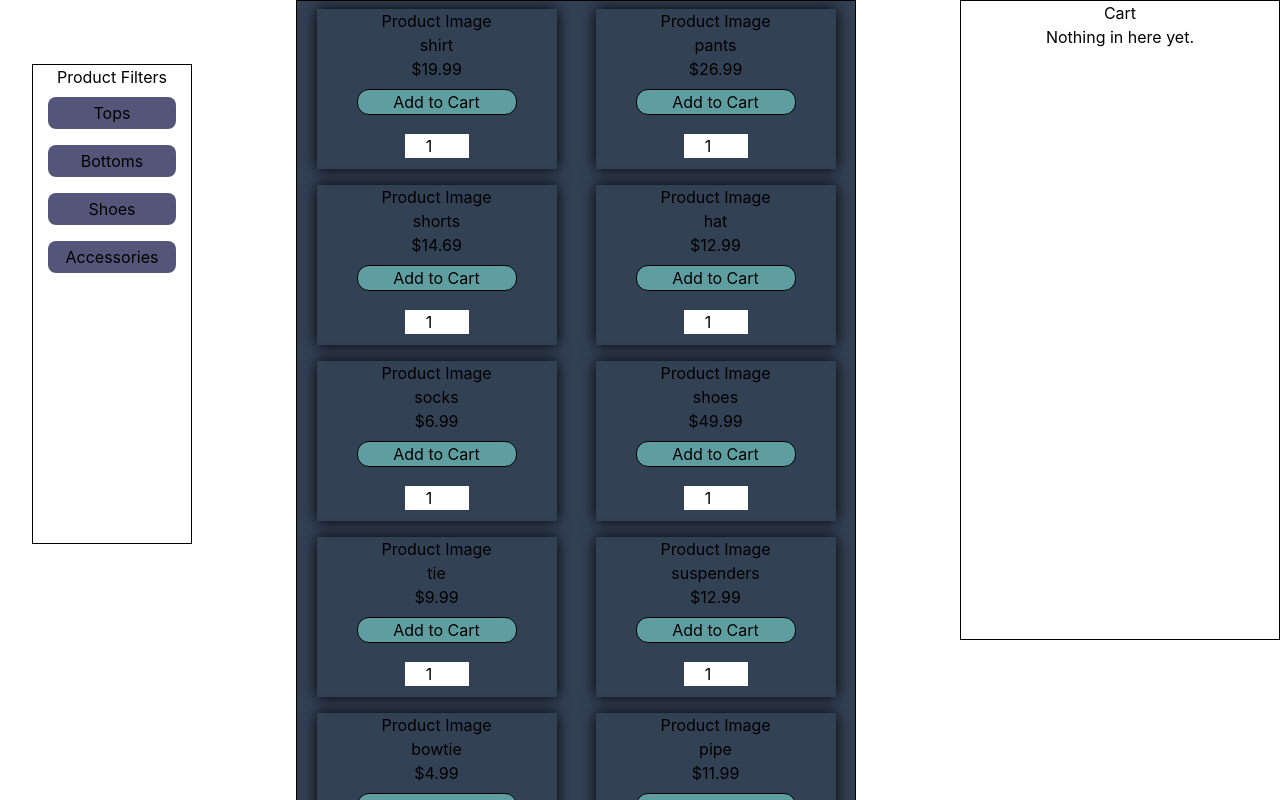
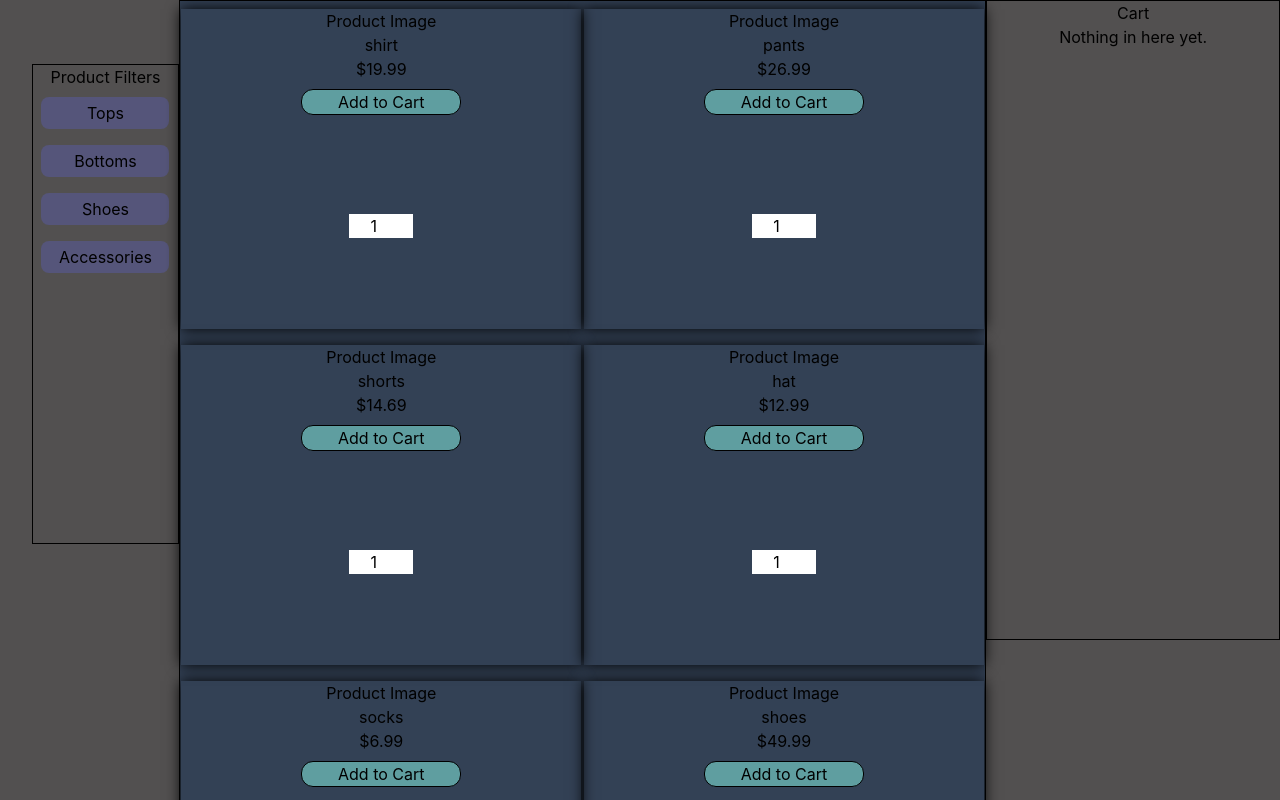
Before and after one commit to JustSteve2k/online-store, a React (Create React App) app: page / in a window 1280 px wide. Shown: the top 800 px of the page. Built offline with nearby package versions, Linux system fonts and the light colour scheme.

Commit message:
cleanup css

```diff
--- a/src/App.css
+++ b/src/App.css
@@ -2,48 +2,14 @@
   text-align: center;
   display: flex;
   flex-direction: row;
+  background-color: rgb(82, 80, 80);
 }
 
 .container {
-  width: 35rem;
+  width: 55rem;
   margin: 0 auto;
   border: 1px solid black;
   display: flex;
   flex-direction: row;
   flex-wrap: wrap;
 }
-
-.App-logo {
-  height: 40vmin;
-  pointer-events: none;
-}
-
-@media (prefers-reduced-motion: no-preference) {
-  .App-logo {
-    animation: App-logo-spin infinite 20s linear;
-  }
-}
-
-.App-header {
-  background-color: #282c34;
-  min-height: 100vh;
-  display: flex;
-  flex-direction: column;
-  align-items: center;
-  justify-content: center;
-  font-size: calc(10px + 2vmin);
-  color: white;
-}
-
-.App-link {
-  color: #61dafb;
-}
-
-@keyframes App-logo-spin {
-  from {
-    transform: rotate(0deg);
-  }
-  to {
-    transform: rotate(360deg);
-  }
-}
--- a/src/components/Product.css
+++ b/src/components/Product.css
@@ -1,11 +1,17 @@
 .product {
-  height: 10rem;
-  width: 15rem;
+  height: 20rem;
+  width: 25rem;
   box-shadow: 0px 0px 14px black;
   margin: 0.5rem auto;
   display: flex;
   flex-direction: column;
   justify-content: center;
+}
+
+.productImage {
+  height: 12rem;
+  border: 1px solid black;
+  background-color: rgb(57, 122, 122);
 }
 
 .productButton {
```
